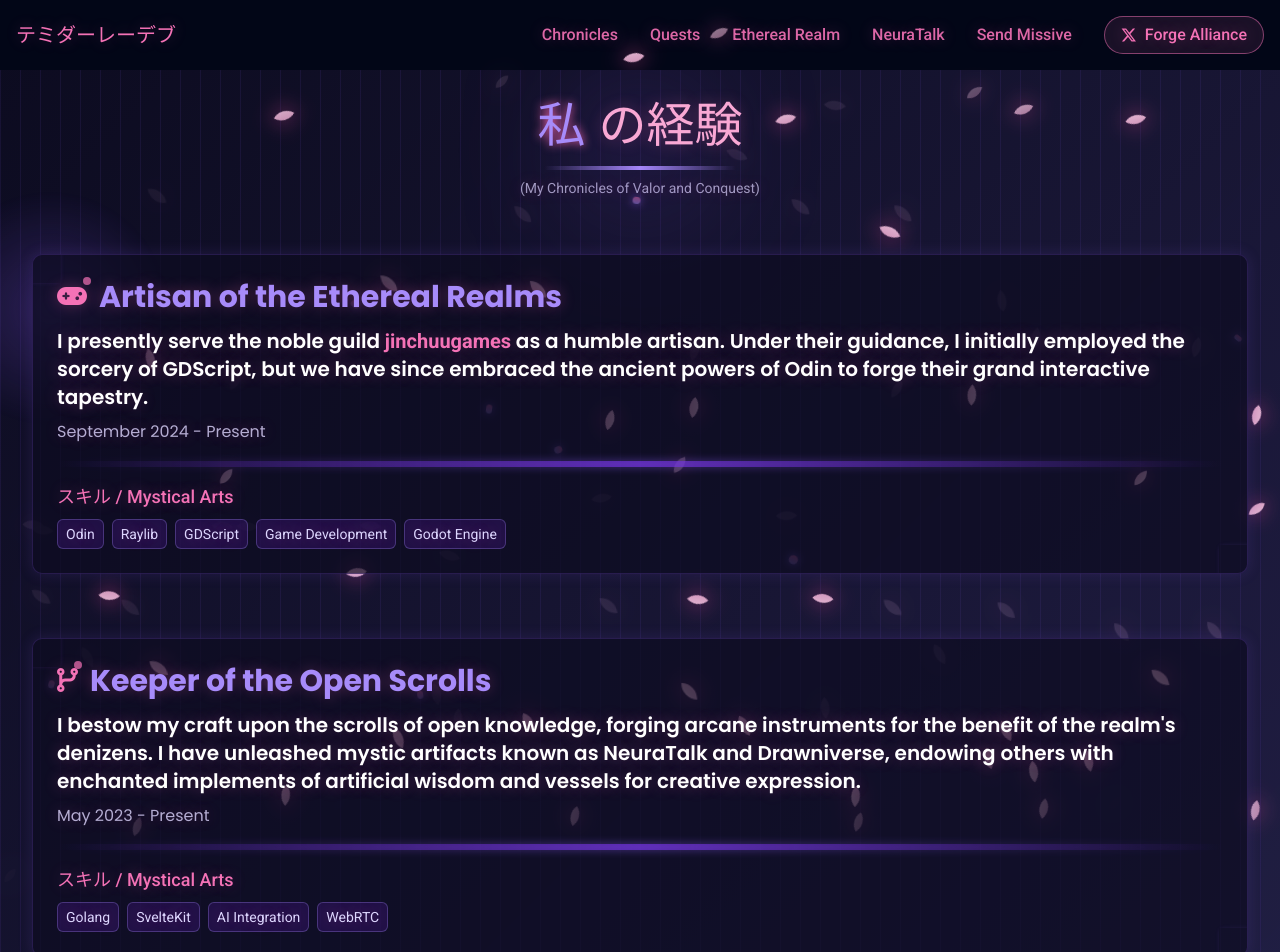
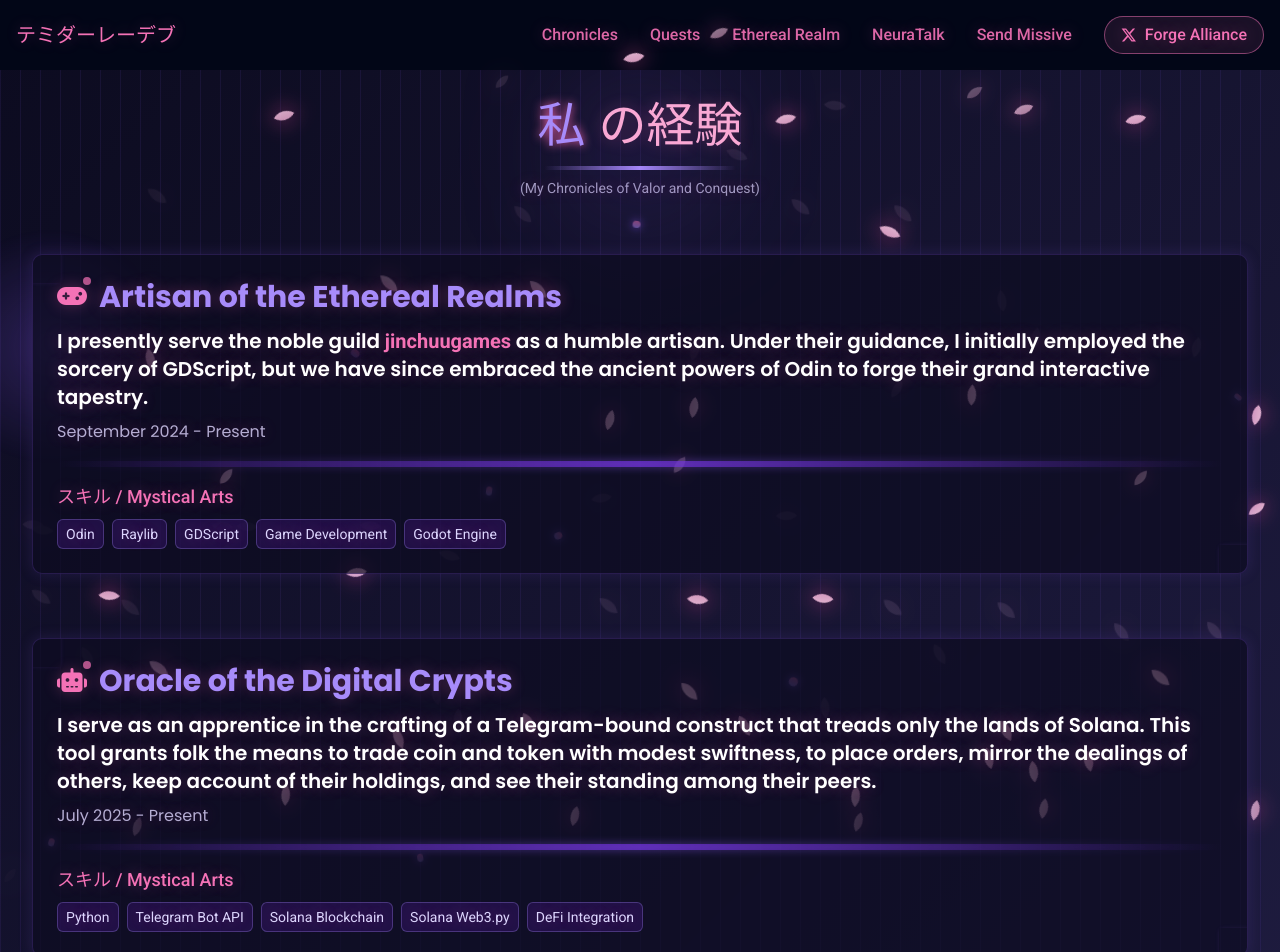
Before and after one commit to temidaradev/temidara.dev, a SvelteKit app: page /experiences in a window 1280 px wide. Shown: the top 952 px of the page. Built offline with nearby package versions, Linux system fonts and the light colour scheme.

Commit message:
new jobby job

```diff
--- a/src/components/Experiences.svelte
+++ b/src/components/Experiences.svelte
@@ -139,7 +139,85 @@
       </div>
     </div>
 
-    <!-- Experience 2: Open Source Contributor -->
+    <!-- Experience 2: Python Telegram Crypto Bot -->
+    <div class="experience-card group relative mt-8">
+      <!-- Corner decorations -->
+      <div
+        class="absolute top-0 left-0 w-8 h-8 border-t-2 border-l-2 border-violet-400/60 -translate-x-1 -translate-y-1 group-hover:border-pink-400/80 transition-colors duration-500"
+        style="box-shadow: -2px -2px 5px rgba(139, 92, 246, 0.3);"
+      ></div>
+      <div
+        class="absolute bottom-0 right-0 w-8 h-8 border-b-2 border-r-2 border-violet-400/60 translate-x-1 translate-y-1 group-hover:border-pink-400/80 transition-colors duration-500"
+        style="box-shadow: 2px 2px 5px rgba(139, 92, 246, 0.3);"
+      ></div>
+
+      <!-- Content -->
+      <h2
+        class="font-bold text-xl sm:text-2xl md:text-3xl text-violet-400 group-hover:text-violet-300 transition-colors duration-300 flex items-center"
+      >
+        <span class="inline-block mr-3 text-pink-400 text-2xl relative">
+          <i class="fa-solid fa-robot"></i>
+          <span
+            class="absolute -top-1 -right-1 w-2 h-2 bg-pink-400 rounded-full opacity-70 group-hover:animate-ping"
+          ></span>
+        </span>
+        Oracle of the Digital Crypts
+      </h2>
+      <h3 class="font-semibold text-m sm:text-l md:text-xl mt-3">
+        I serve as an apprentice in the crafting of a Telegram-bound construct
+        that treads only the lands of Solana. This tool grants folk the means to
+        trade coin and token with modest swiftness, to place orders, mirror the
+        dealings of others, keep account of their holdings, and see their
+        standing among their peers.
+      </h3>
+      <h3 class="text-s sm:text-m md:text-l mt-2 text-violet-200/80">
+        July 2025 - Present
+      </h3>
+
+      <!-- Anime-style divider -->
+      <div class="relative h-1.5 my-4">
+        <div
+          class="absolute inset-0 bg-gradient-to-r from-transparent via-violet-700 to-transparent opacity-70"
+        ></div>
+        <div
+          class="absolute inset-0 bg-gradient-to-r from-transparent via-violet-500 to-transparent opacity-50 blur-sm"
+        ></div>
+        <div
+          class="absolute top-1/2 left-1/2 transform -translate-x-1/2 -translate-y-1/2 w-4 h-4 bg-pink-400 rounded-full scale-0 group-hover:scale-100 transition-transform duration-500"
+        ></div>
+      </div>
+
+      <!-- Skills list with anime style -->
+      <div class="mt-4">
+        <h4 class="text-pink-400 text-lg mb-2 font-medium">
+          スキル / Mystical Arts
+        </h4>
+        <div class="flex flex-wrap gap-2">
+          <span
+            class="px-2 py-1 rounded-md bg-violet-900/30 border border-violet-400/30 text-violet-200 text-sm"
+            >Python</span
+          >
+          <span
+            class="px-2 py-1 rounded-md bg-violet-900/30 border border-violet-400/30 text-violet-200 text-sm"
+            >Telegram Bot API</span
+          >
+          <span
+            class="px-2 py-1 rounded-md bg-violet-900/30 border border-violet-400/30 text-violet-200 text-sm"
+            >Solana Blockchain</span
+          >
+          <span
+            class="px-2 py-1 rounded-md bg-violet-900/30 border border-violet-400/30 text-violet-200 text-sm"
+            >Solana Web3.py</span
+          >
+          <span
+            class="px-2 py-1 rounded-md bg-violet-900/30 border border-violet-400/30 text-violet-200 text-sm"
+            >DeFi Integration</span
+          >
+        </div>
+      </div>
+    </div>
+
+    <!-- Experience 3: Open Source Contributor -->
     <div class="experience-card group relative mt-8">
       <!-- Corner decorations -->
       <div
@@ -213,7 +291,7 @@
       </div>
     </div>
 
-    <!-- Experience 3: Self-Education -->
+    <!-- Experience 4: Self-Education -->
     <div class="experience-card group relative mt-8">
       <!-- Corner decorations -->
       <div
--- a/src/components/Main.svelte
+++ b/src/components/Main.svelte
@@ -68,6 +68,11 @@
       name: "Odin",
       yoe: "learning",
       href: "https://odin-lang.org",
+    },
+    {
+      name: "Python",
+      yoe: "job",
+      href: "https://www.python.org",
     },
   ];
   const real_langs = [
```
